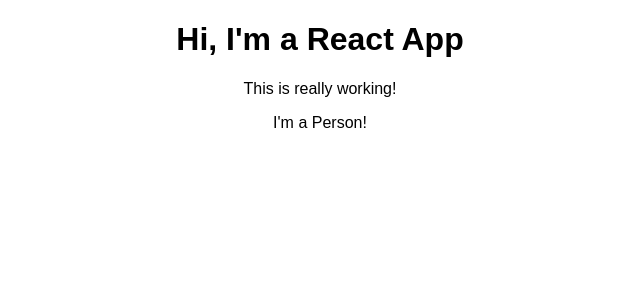
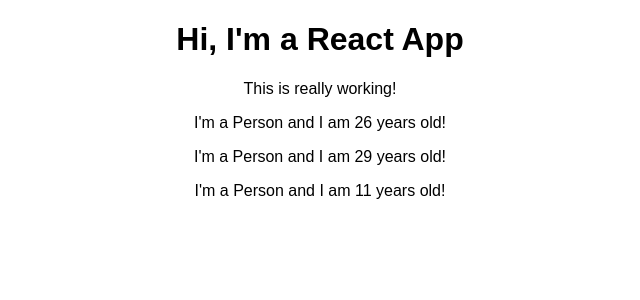
Before and after one commit to darylbacon/react-complete-guide, a React (Create React App) app: page / in a window 1280 px wide. Shown: the top 300 px of the page, without its empty margins (320-960 px from the left). Built offline with nearby package versions, Linux system fonts and the light colour scheme.

Commit message:
created a component in previous commit :: output dynamic content

```diff
--- a/src/App.js
+++ b/src/App.js
@@ -9,6 +9,8 @@
         <h1>Hi, I'm a React App</h1>
         <p>This is really working!</p>
         <Person />
+        <Person />
+        <Person />
       </div>
     )
   }
--- a/src/Person/Person.js
+++ b/src/Person/Person.js
@@ -1,7 +1,7 @@
 import React from 'react'
 
 const person = () => {
-  return <p>I'm a Person!</p>
+  return <p>I'm a Person and I am { Math.floor(Math.random() * 30) } years old!</p>
 }
 
 export default person
```
